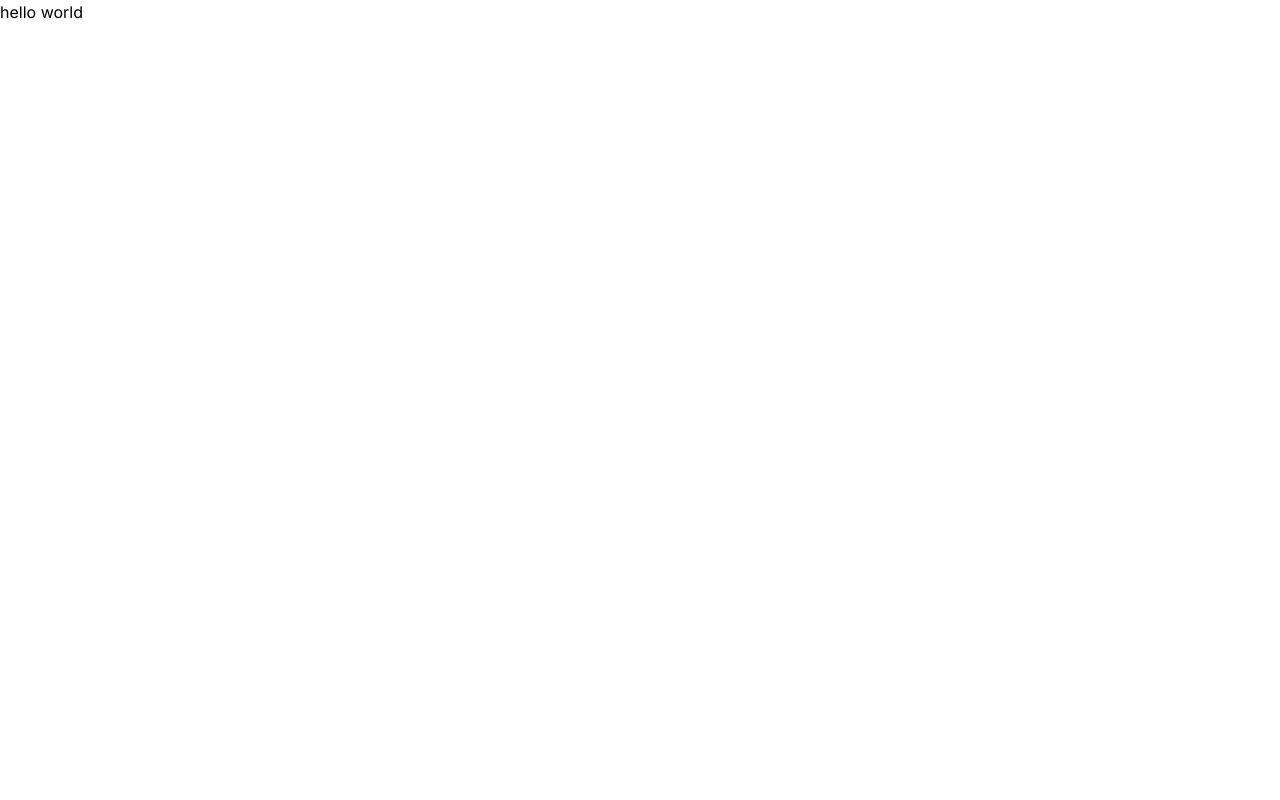
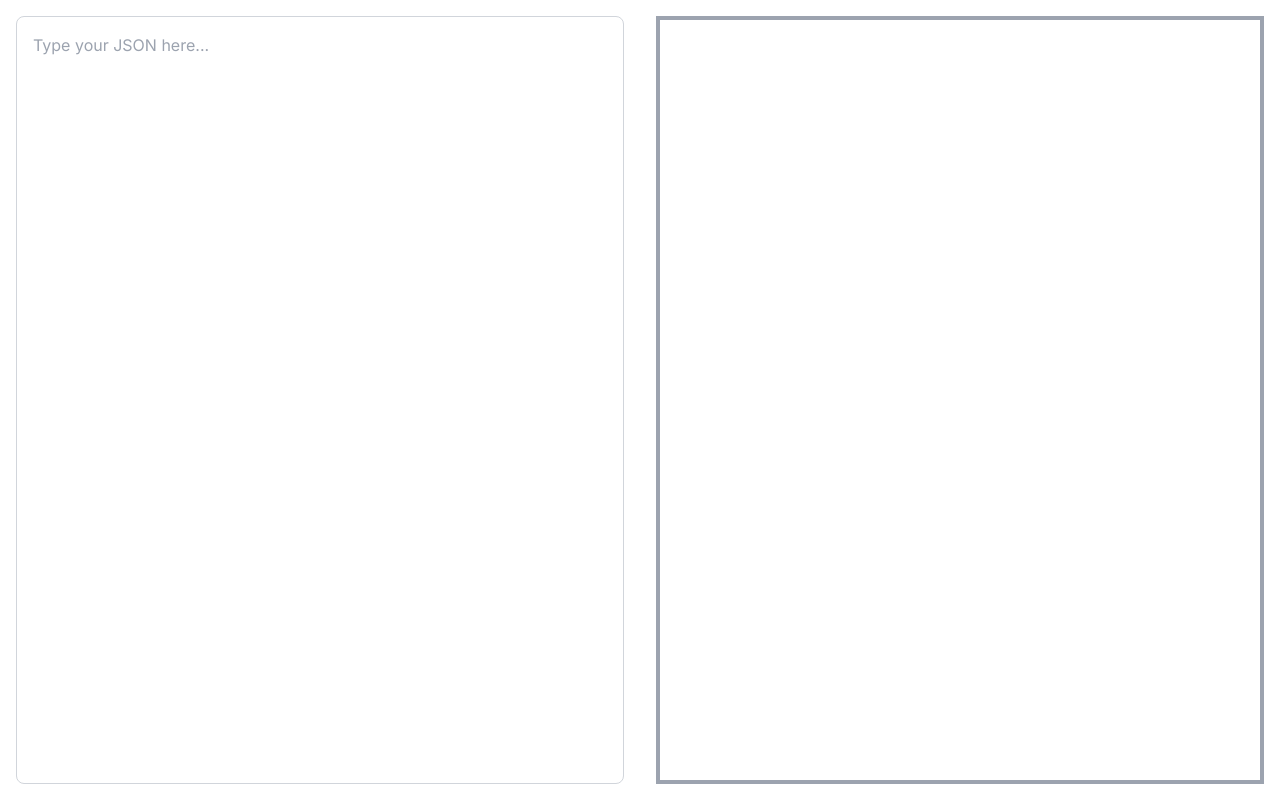
Before and after one commit to tylercorbett/twingate, a Next.js app: page / in a window 1280 px wide. Built offline with nearby package versions, Linux system fonts and the light colour scheme.

Commit message:
basic ui

```diff
--- a/app/page.tsx
+++ b/app/page.tsx
@@ -1,7 +1,22 @@
 export default function Home() {
   return (
     <main className="min-h-screen">
-      <h1>hello world</h1>
+      <div className="flex h-full">
+        {/* Left Side: JSON Textarea */}
+        <div className="w-1/2 p-4 h-screen">
+          <textarea
+            className="w-full h-full p-4 border border-gray-300 rounded-lg focus:outline-none focus:ring-2 focus:ring-blue-500 resize-none"
+            placeholder="Type your JSON here..."
+          ></textarea>
+        </div>
+
+        {/* Right Side: Content Area with Border */}
+        <div className="w-1/2 p-4 flex items-center justify-center">
+          <div className="w-full h-full border-4 border-gray-400 flex items-center justify-center">
+            {/* Blank content area */}
+          </div>
+        </div>
+      </div>
     </main>
   );
 }
```
